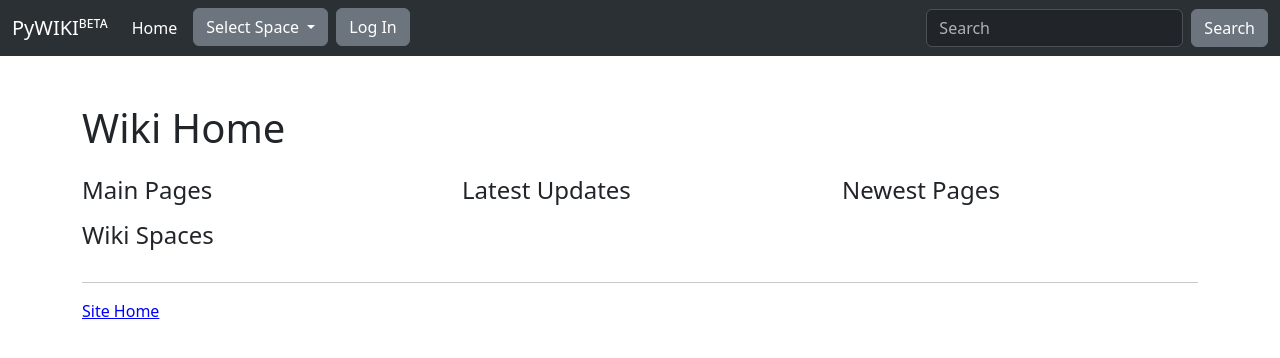
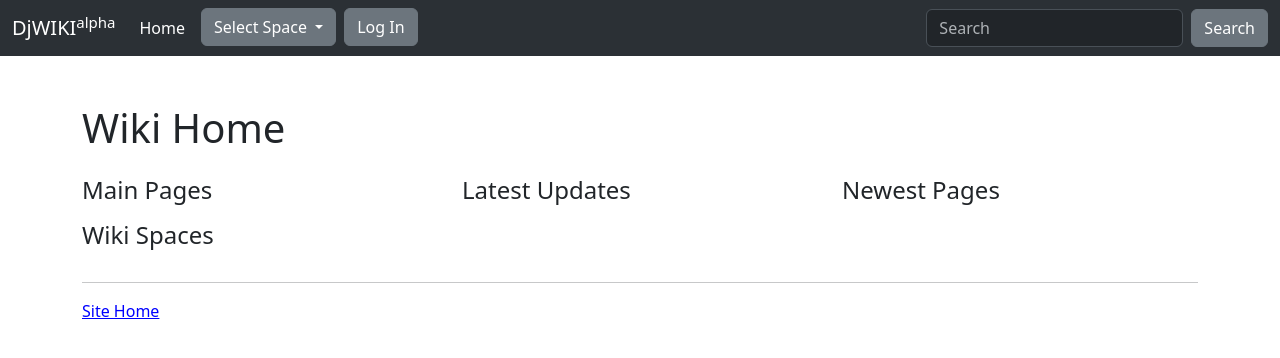
Before and after one commit to simonharris/django-wikiwikiweb, a Django app: template wikiwikiweb/templates/wiki/home.html in a window 1280 px wide. Shown: the top 358 px of the page. Run offline with Django 3.2, Linux system fonts and the light colour scheme; the template is opened without the code that fills it, so the values that code supplies are empty; parts of the project's set-up code (start-up, migrations or seed data) failed here and were passed over; some libraries are stand-ins or nearby versions.

Commit message:
Remove PyWIKI name

```diff
--- a/wikiwikiweb/templates/wiki/__base.html
+++ b/wikiwikiweb/templates/wiki/__base.html
@@ -36,7 +36,7 @@ Space: {{ sess_space_key }}
 
 <nav class="navbar navbar-expand-lg bg-body-tertiary bg-dark" data-bs-theme="dark">
   <div class="container-fluid">
-    <a href="{%  url 'wiki:home' %}" class="navbar-brand">PyWIKI<sup style="font-variant: small-caps">beta</sup></a>
+    <a href="{%  url 'wiki:home' %}" class="navbar-brand">DjWIKI<sup>alpha</sup></a>
 
     {% block main_nav %}
 
@@ -71,7 +71,7 @@ Space: {{ sess_space_key }}
             Hi {{ user.first_name }}!
           </a>
           <ul class="dropdown-menu">
-            <li><a class="dropdown-item" href="{% url 'wiki:mywiki' %}" class="navbar-brand">My PyWIKI<sup>BETA</sup></a></li>
+            <!-- li><a class="dropdown-item" href="{% url 'wiki:mywiki' %}" class="navbar-brand">My PyWIKI<sup>BETA</sup></a></li -->
             <!-- li><hr class="dropdown-divider"></li  -->
             <li>
               <form action="{% url 'logout' %}" method="post">
@@ -105,7 +105,7 @@ Space: {{ sess_space_key }}
 
 <div class="container-lg my-5">
 
-    <h1>{% block mainheading %}{% endblock %}</h1>
+    <h1>{% block mainheading %}Override me - #mainheading{% endblock %}</h1>
 
     {% block feedback %}{% endblock %}
 
```
